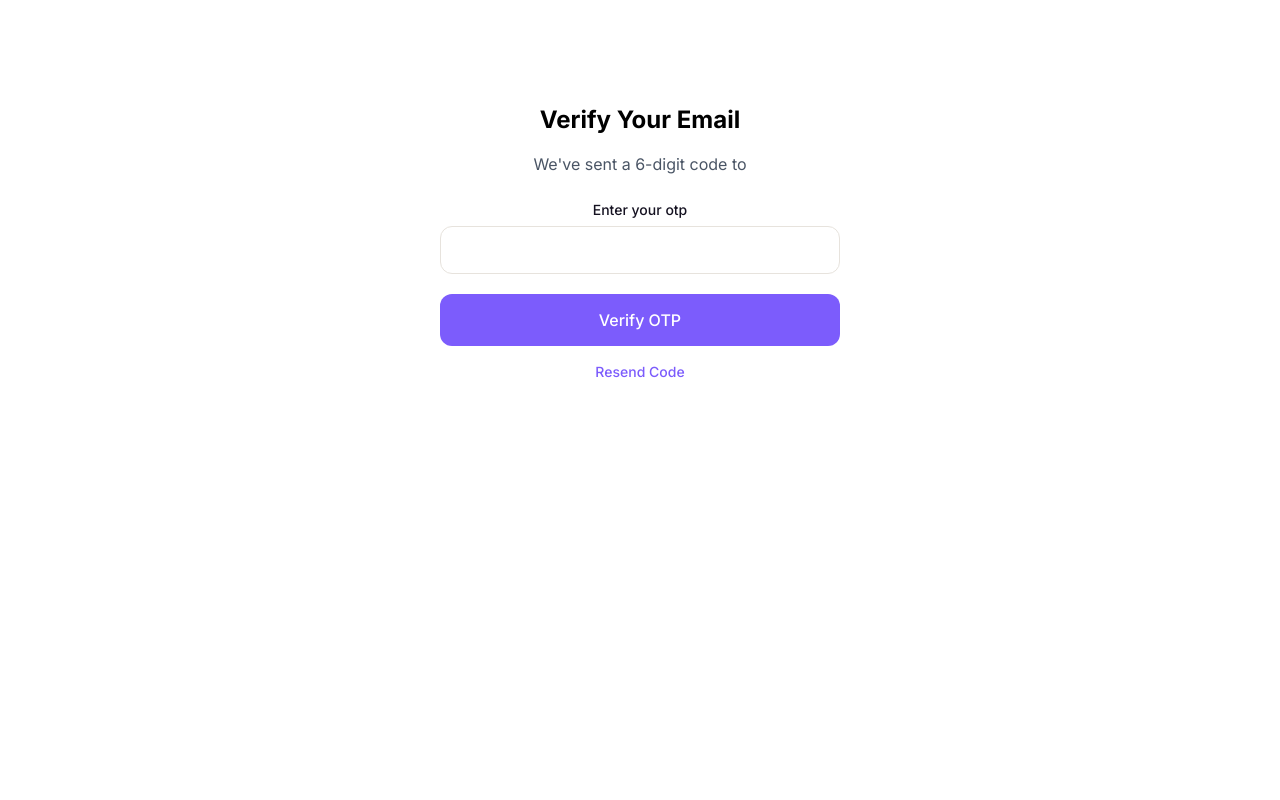
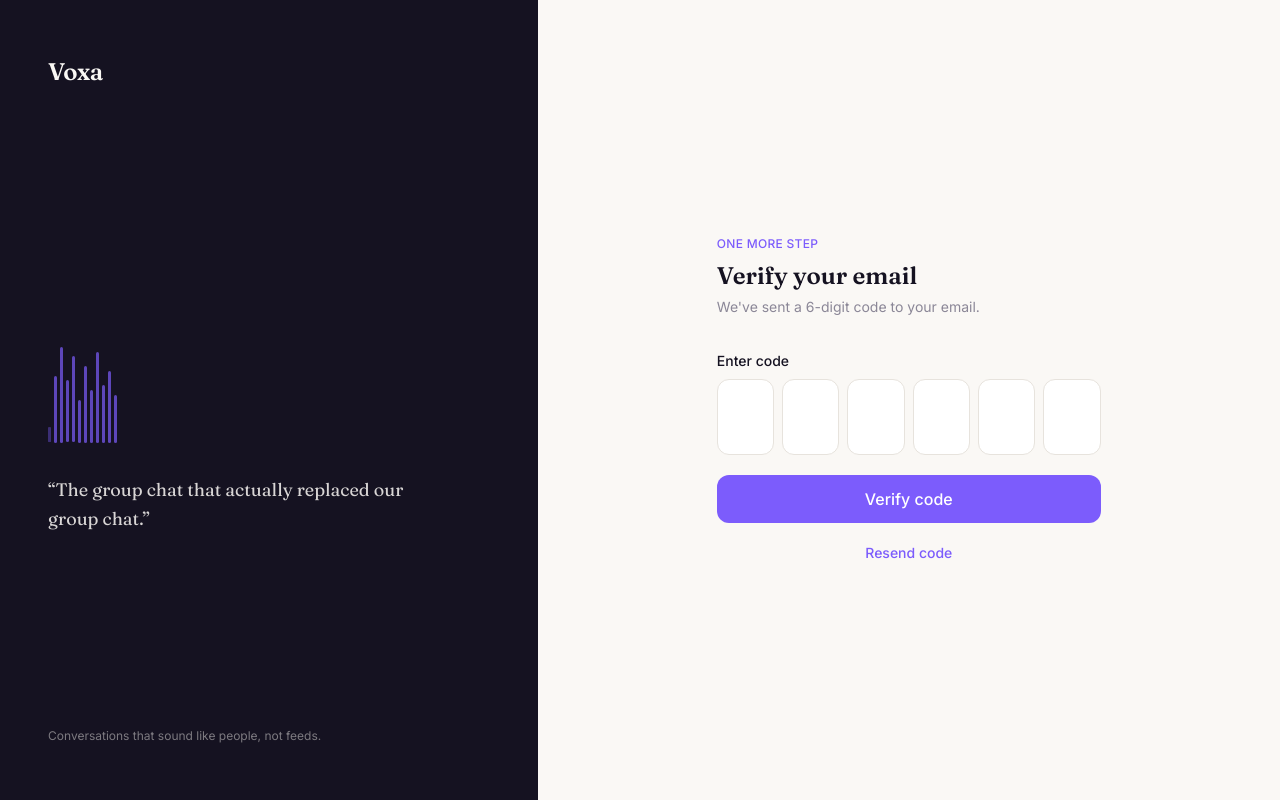
Before and after one commit to scalable-notification-feed-engine-org/scalable-notification-feed-engine-web-client, a Next.js app: page /verify-email in a window 1280 px wide. Built offline with nearby package versions, Linux system fonts and the light colour scheme.

Commit message:
refactor(auth): enhance email verification flow with OTP input

```diff
--- a/src/app/(auth)/verify-email/page.tsx
+++ b/src/app/(auth)/verify-email/page.tsx
@@ -1,18 +1,17 @@
 'use client'
-import { useSearchParams } from 'next/navigation';
+import { useSearchParams, useRouter } from 'next/navigation';
 import React, { useState } from 'react';
 import Button from '@/components/ui/Button';
-import Input from "@/components/ui/Input";
-import {useRouter} from "next/navigation";
+import OTPInput from "@/components/ui/OTPInput";
 import apiClient from "@/lib/api-client";
+import AuthLayout from "@/app/(auth)/AuthLayout";
 
 export default function VerifyEmailPage() {
     const searchParams = useSearchParams();
     const email = searchParams.get('email');
-
     const [otp, setOtp] = useState("");
     const [loading, setLoading] = useState(false);
-    const [errors, setErrors] = useState({otp: ""});
+    const [errors, setErrors] = useState({ otp: "" });
     const [apiError, setApiError] = useState("");
     const router = useRouter();
 
@@ -20,64 +19,55 @@ export default function VerifyEmailPage() {
         e.preventDefault();
         setApiError("")
         let isValid = true;
-        const newErrors = {otp:""};
-
-        if(!otp){
+        const newErrors = { otp: "" };
+        if (!otp) {
             newErrors.otp = "Otp is required";
             isValid = false;
-        }else if(isNaN((Number(otp)))){
+        } else if (isNaN((Number(otp)))) {
             newErrors.otp = "OTP must be a number";
             isValid = false
         }
         setErrors(newErrors);
-
-        if(isValid && email) {
+        if (isValid && email) {
             try {
                 setLoading(true);
                 await apiClient.post(`/users/visitors/verify-email?email=${encodeURIComponent(email!)}&otp=${otp}`)
-                await router.push("/login");
-            }catch(err){
+                router.push("/login");
+            } catch (err:any) {
                 setApiError(err.response?.data?.message || "Invalid OTP or request expired.");
-            }finally {
+            } finally {
                 setLoading(false);
             }
         }
     };
 
     return (
-        <div className="max-w-md mx-auto mt-20 p-6 bg-white rounded-xl text-center">
-            <h1 className="text-2xl font-bold mb-4">Verify Your Email</h1>
-            <p className="text-gray-600 mb-6">
-                We&#39;ve sent a 6-digit code to <span className="font-semibold">{email}</span>
-            </p>
+        <AuthLayout
+            eyebrow="One more step"
+            title="Verify your email"
+            description={`We've sent a 6-digit code to ${email ?? "your email"}.`}
+        >
             {apiError && (
-                <div className="p-3 mb-4 text-sm text-red-700 bg-red-100 rounded-lg">
+                <div role="alert" className="p-3 mb-5 text-sm text-ember-text bg-ember-bg rounded-xl">
                     {apiError}
                 </div>
             )}
-            <form onSubmit={handleVerify} className="space-y-4">
-                <Input
-                    label="Enter your otp"
+            <form onSubmit={handleVerify}>
+                <OTPInput
+                    label="Enter code"
                     value={otp}
-                    type="text"
                     onChange={(e) => {
-
                         setOtp(e.target.value);
-
-                        if(errors.otp) {
-                            setErrors({otp: ""});
-                        }
-
+                        if (errors.otp) setErrors({ otp: "" });
                     }}
                     id="otp"
                     error={errors.otp}
                 />
-                <Button label="Verify OTP" isLoading={loading} type="submit" className="h-13"/>
+                <Button label="Verify code" isLoading={loading} type="submit" />
             </form>
-
-            <button className="mt-4 text-primary hover:underline text-sm font-medium">
-                Resend Code
+            <button className="mt-5 w-full text-center text-sm font-medium text-primary hover:underline">
+                Resend code
             </button>
-        </div>
+        </AuthLayout>
     );
 }
```
